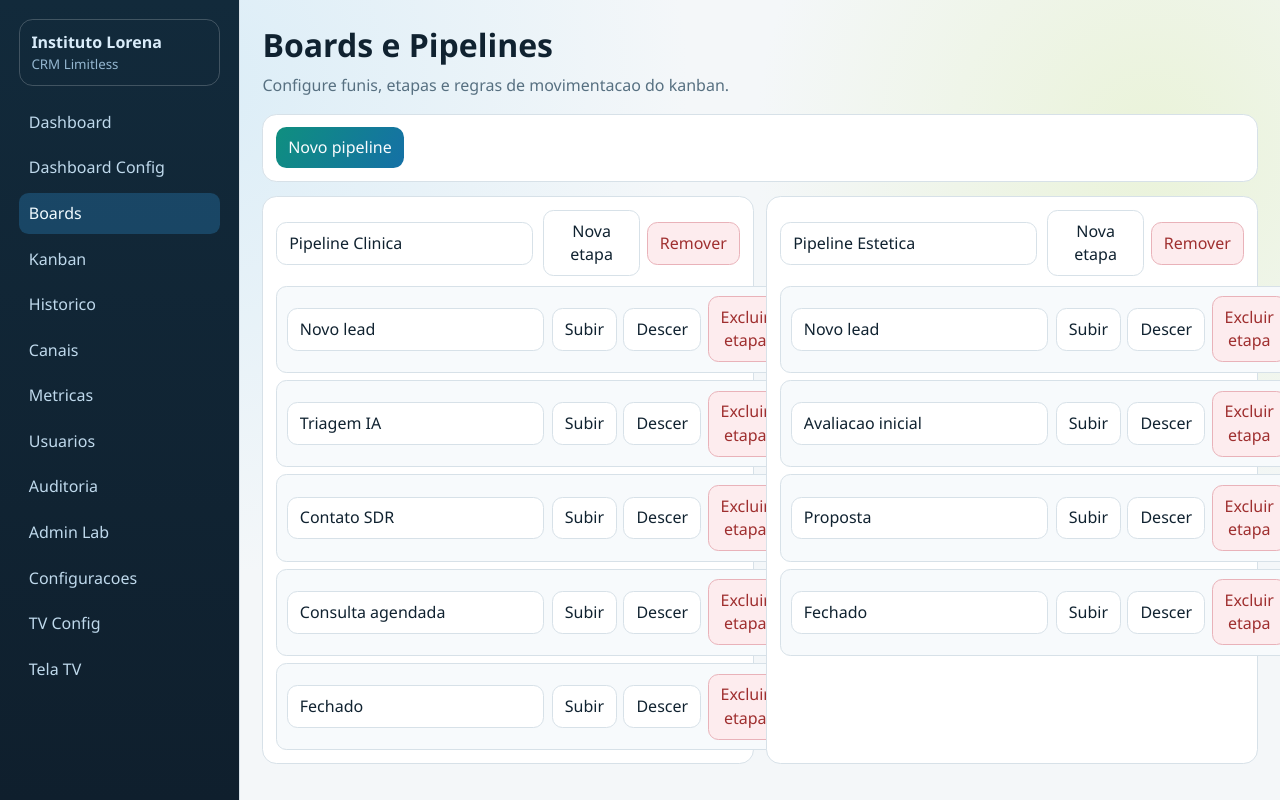
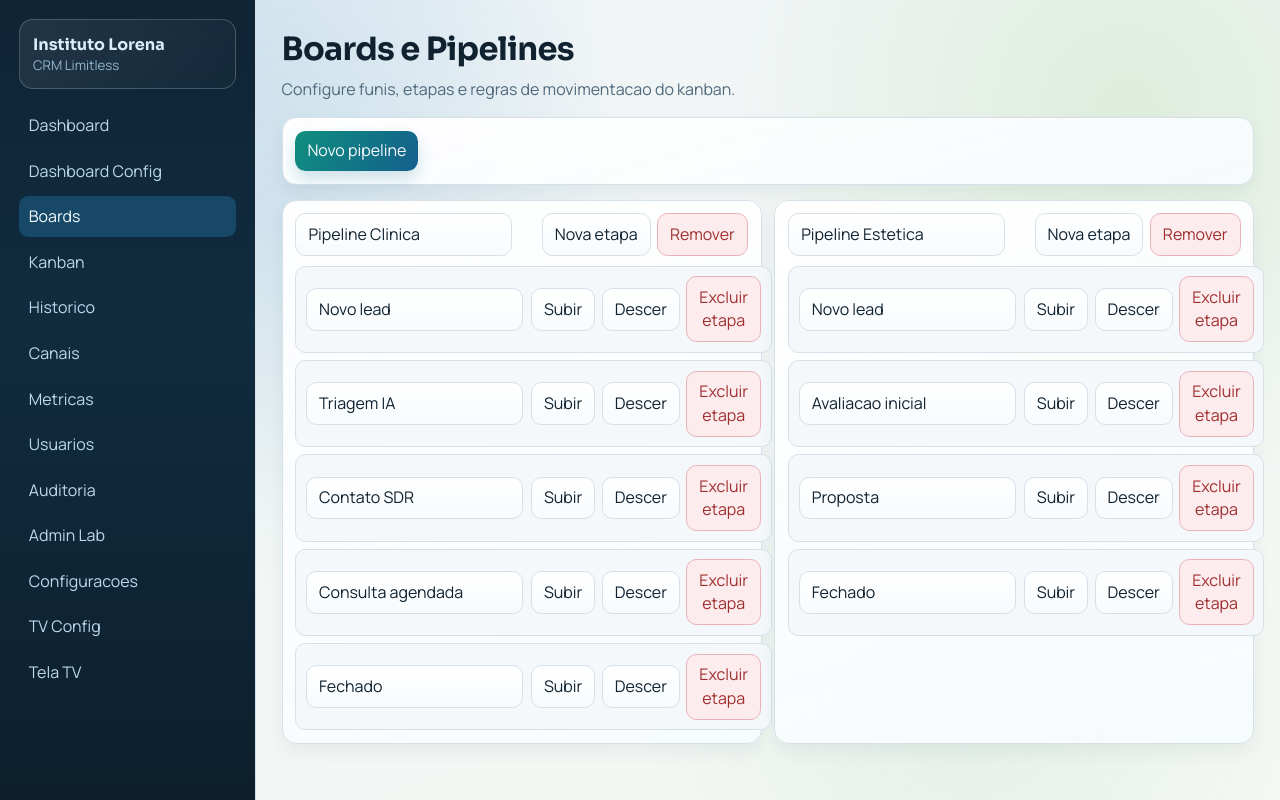
Before and after one commit to alvaro-carlisbino/instituto-lorena, a React (Vite) app: page /boards in a window 1280 px wide. Built offline with nearby package versions, Linux system fonts and the light colour scheme; no server answers.

Commit message:
feat: elevate CRM visual identity with premium UI and purposeful motion

```diff
--- a/src/App.css
+++ b/src/App.css
@@ -1,17 +1,31 @@
 .app-shell {
   min-height: 100vh;
   display: grid;
-  grid-template-columns: 240px 1fr;
+  grid-template-columns: 256px 1fr;
   color: var(--text-primary);
+  position: relative;
+}
+
+.app-shell::before {
+  content: '';
+  position: fixed;
+  inset: 0;
+  pointer-events: none;
+  background:
+    radial-gradient(circle at 22% 28%, rgba(54, 134, 185, 0.09), transparent 32%),
+    radial-gradient(circle at 76% 86%, rgba(47, 149, 110, 0.08), transparent 28%);
+  z-index: 0;
 }
 
 .sidebar-nav {
   border-right: 1px solid var(--stroke);
-  background: linear-gradient(180deg, #122a3b 0%, #0f1f2d 100%);
+  background: linear-gradient(180deg, #0f2435 0%, #102c3f 40%, #0d1f2d 100%);
   padding: 1.2rem;
   display: flex;
   flex-direction: column;
   gap: 1rem;
+  position: relative;
+  z-index: 1;
 }
 
 .brand {
@@ -20,11 +34,14 @@
   text-decoration: none;
   border: 1px solid rgba(255, 255, 255, 0.2);
   border-radius: 0.85rem;
-  padding: 0.7rem;
+  padding: 0.8rem;
+  background: linear-gradient(130deg, rgba(255, 255, 255, 0.08), rgba(255, 255, 255, 0.02));
+  backdrop-filter: blur(4px);
 }
 
 .brand span {
   font-weight: 700;
+  font-family: 'Sora', 'Manrope', sans-serif;
 }
 
 .brand small {
@@ -41,10 +58,12 @@
   text-decoration: none;
   border-radius: 0.6rem;
   padding: 0.55rem 0.6rem;
+  transition: background 140ms ease, transform 140ms ease, color 140ms ease;
 }
 
 .nav-link:hover {
   background: rgba(255, 255, 255, 0.1);
+  transform: translateX(2px);
 }
 
 .nav-link.active {
@@ -53,7 +72,9 @@
 }
 
 .screen-wrap {
-  padding: 1.4rem;
+  padding: 1.6rem;
+  position: relative;
+  z-index: 1;
 }
 
 .screen-header {
@@ -63,6 +84,8 @@
 .screen-header h1 {
   margin: 0;
   font-size: clamp(1.4rem, 1.2rem + 1vw, 2rem);
+  font-family: 'Sora', 'Manrope', sans-serif;
+  letter-spacing: -0.02em;
 }
 
 .screen-header p {
@@ -72,8 +95,9 @@
 
 .top-controls {
   border: 1px solid var(--stroke);
-  border-radius: 1rem;
-  background: var(--surface);
+  border-radius: 1.05rem;
+  background: linear-gradient(165deg, rgba(255, 255, 255, 0.93), rgba(243, 249, 253, 0.88));
+  box-shadow: 0 8px 22px rgba(24, 63, 89, 0.07);
   padding: 0.8rem;
   margin-bottom: 1rem;
   display: grid;
@@ -129,10 +153,11 @@ button,
 select,
 input {
   border: 1px solid var(--stroke);
-  background: var(--surface);
+  background: linear-gradient(180deg, #ffffff 0%, #f7fbfd 100%);
   color: var(--text-primary);
   border-radius: 0.65rem;
   padding: 0.55rem 0.75rem;
+  transition: border-color 120ms ease, box-shadow 120ms ease, transform 120ms ease;
 }
 
 button {
@@ -141,6 +166,7 @@ button {
 
 button:hover {
   border-color: var(--stroke-strong);
+  transform: translateY(-1px);
 }
 
 button:disabled {
@@ -149,9 +175,14 @@ button:disabled {
 }
 
 .primary {
-  background: linear-gradient(120deg, #0f8f7f, #1570a6);
+  background: linear-gradient(120deg, #0f8f7f, #145f8c);
   color: #f8fbfd;
   border: none;
+  box-shadow: 0 8px 16px rgba(16, 111, 139, 0.2);
+}
+
+.primary:hover {
+  filter: brightness(1.04);
 }
 
 .metrics-grid {
@@ -162,10 +193,17 @@ button:disabled {
 }
 
 .metrics-grid article {
-  background: var(--surface);
+  background: linear-gradient(155deg, rgba(255, 255, 255, 0.95), rgba(244, 251, 255, 0.9));
   border: 1px solid var(--stroke);
   border-radius: 0.9rem;
   padding: 0.9rem;
+  box-shadow: 0 10px 18px rgba(35, 78, 106, 0.06);
+  transition: transform 150ms ease, box-shadow 150ms ease;
+}
+
+.metrics-grid article:hover {
+  transform: translateY(-2px);
+  box-shadow: 0 14px 26px rgba(35, 78, 106, 0.1);
 }
 
 .metrics-grid p {
@@ -200,8 +238,9 @@ button:disabled {
 .panel {
   border: 1px solid var(--stroke);
   border-radius: 0.9rem;
-  background: var(--surface);
+  background: linear-gradient(165deg, rgba(255, 255, 255, 0.96), rgba(247, 251, 253, 0.92));
   padding: 0.8rem;
+  box-shadow: 0 8px 18px rgba(21, 52, 72, 0.06);
 }
 
 .panel.toolbar {
@@ -329,6 +368,53 @@ button:disabled {
   color: var(--text-muted);
 }
 
+.metric-card {
+  position: relative;
+  overflow: hidden;
+}
+
+.metric-trail {
+  position: absolute;
+  left: -30%;
+  top: 0;
+  width: 30%;
+  height: 100%;
+  background: linear-gradient(100deg, transparent, rgba(255, 255, 255, 0.44), transparent);
+  animation: sweep 4.6s ease-in-out infinite;
+}
+
+.glass-panel {
+  backdrop-filter: blur(6px);
+}
+
+.animated-rise {
+  animation: riseIn 420ms ease;
+}
+
+.delayed-1 {
+  animation-delay: 80ms;
+}
+
+@keyframes riseIn {
+  from {
+    opacity: 0;
+    transform: translateY(8px);
+  }
+  to {
+    opacity: 1;
+    transform: translateY(0);
+  }
+}
+
+@keyframes sweep {
+  0% {
+    transform: translateX(0);
+  }
+  100% {
+    transform: translateX(520%);
+  }
+}
+
 .kanban-board {
   display: grid;
   grid-template-columns: repeat(auto-fit, minmax(220px, 1fr));
@@ -337,7 +423,7 @@ button:disabled {
 
 .kanban-column {
   border: 1px solid var(--stroke);
-  background: var(--surface);
+  background: linear-gradient(180deg, #ffffff 0%, #f9fcfe 100%);
   border-radius: 0.9rem;
   min-height: 460px;
   display: flex;
@@ -375,11 +461,12 @@ button:disabled {
 
 .lead-card {
   border: 1px solid var(--stroke);
-  background: var(--surface-soft);
+  background: linear-gradient(160deg, #ffffff 0%, #f4f9fc 100%);
   border-radius: 0.75rem;
   padding: 0.7rem;
   display: grid;
   gap: 0.45rem;
+  transition: transform 140ms ease, box-shadow 140ms ease, border-color 140ms ease;
 }
 
 .lead-card[draggable='true'] {
@@ -393,6 +480,11 @@ button:disabled {
 .lead-card.selected {
   border-color: #1570a6;
   box-shadow: 0 0 0 2px rgba(21, 112, 166, 0.15);
+}
+
+.lead-card:hover {
+  transform: translateY(-2px);
+  box-shadow: 0 8px 14px rgba(19, 70, 102, 0.12);
 }
 
 .lead-card-top {
--- a/src/index.css
+++ b/src/index.css
@@ -1,15 +1,17 @@
+@import url('https://fonts.googleapis.com/css2?family=Manrope:wght@400;500;600;700;800&family=Sora:wght@500;600;700&display=swap');
+
 :root {
-  font-family: 'Segoe UI', Tahoma, sans-serif;
+  font-family: 'Manrope', 'Segoe UI', sans-serif;
   line-height: 1.45;
   font-weight: 400;
-  color: #12202a;
-  background-color: #f4f7f9;
+  color: #142430;
+  background-color: #f3f6f8;
   --text-primary: #102230;
-  --text-muted: #577081;
+  --text-muted: #4f697c;
   --surface: #ffffff;
-  --surface-soft: #f7fafc;
-  --stroke: #d7e1e8;
-  --stroke-strong: #7ea0b4;
+  --surface-soft: #f4f8fb;
+  --stroke: #d5e0e8;
+  --stroke-strong: #6f8da2;
   font-synthesis: none;
   text-rendering: optimizeLegibility;
   -webkit-font-smoothing: antialiased;
@@ -24,9 +26,9 @@ body {
   margin: 0;
   min-width: 320px;
   background:
-    radial-gradient(circle at 15% 10%, #dbedf7 0%, transparent 38%),
-    radial-gradient(circle at 90% 18%, #eaf3d9 0%, transparent 30%),
-    #f4f7f9;
+    radial-gradient(circle at 12% 8%, rgba(105, 172, 216, 0.22) 0%, transparent 34%),
+    radial-gradient(circle at 88% 14%, rgba(162, 210, 146, 0.24) 0%, transparent 30%),
+    linear-gradient(160deg, #eff4f7 0%, #f5f8f3 100%);
 }
 
 #root {
--- a/src/pages/DashboardPage.tsx
+++ b/src/pages/DashboardPage.tsx
@@ -22,17 +22,18 @@ export function DashboardPage() {
 
       <section className="metrics-grid">
         {dashboardCards.map((card) => (
-          <article key={card.id}>
+          <article key={card.id} className="metric-card animated-rise">
             <p>{card.title}</p>
             <strong>{getDashboardValue(card.metricKey)}</strong>
+            <span className="metric-trail" />
           </article>
         ))}
       </section>
 
       {crm.captureNotice ? <p className="notice">{crm.captureNotice}</p> : null}
 
-      <section className="panel-grid two-col">
-        <article className="panel">
+      <section className="panel-grid two-col animated-rise delayed-1">
+        <article className="panel glass-panel">
           <header>
             <h2>Pipeline atual</h2>
             <select value={crm.selectedPipelineId} onChange={(event) => crm.setSelectedPipelineId(event.target.value)}>
@@ -53,7 +54,7 @@ export function DashboardPage() {
           </ul>
         </article>
 
-        <article className="panel">
+        <article className="panel glass-panel">
           <header>
             <h2>Equipe SDR</h2>
           </header>
```
